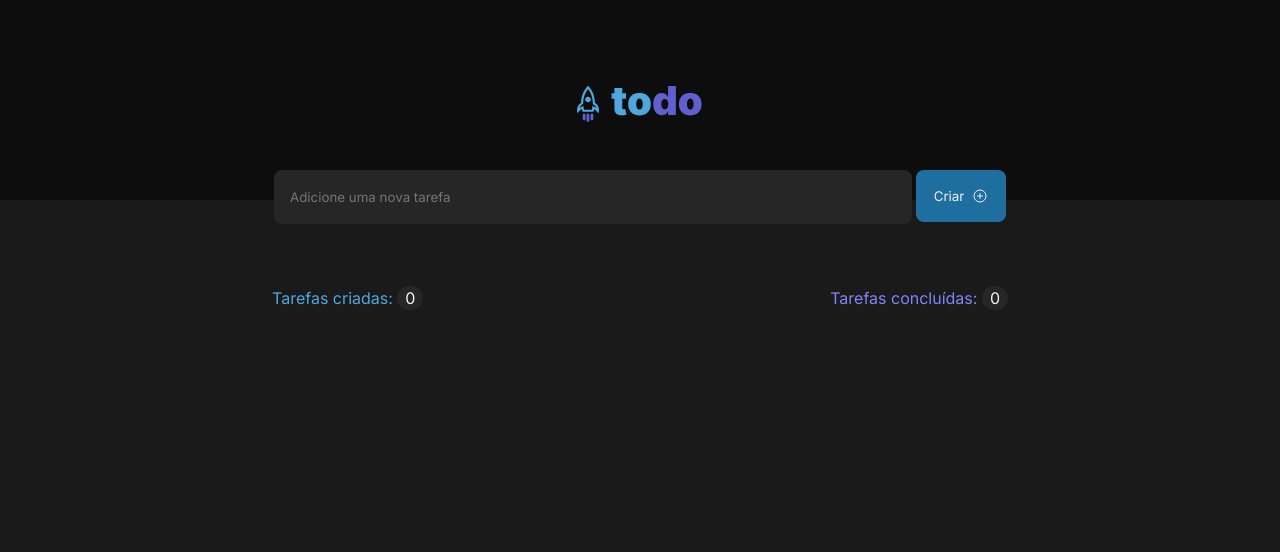
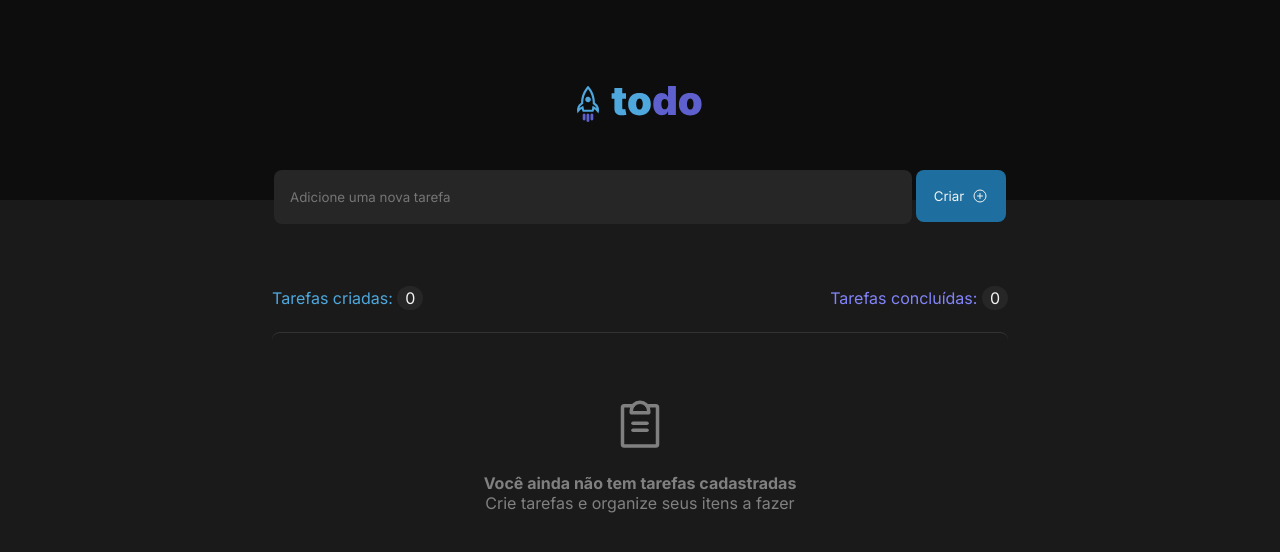
Before and after one commit to thiagohrcosta/Ignite-Todo-Typescript, a React (Vite) app: page / in a window 1280 px wide. Shown: the top 552 px of the page. Built offline with nearby package versions, Linux system fonts and the light colour scheme.

Commit message:
Adding first styles to empty tasks

```diff
--- a/src/components/Tasks/Tasks.module.css
+++ b/src/components/Tasks/Tasks.module.css
@@ -64,9 +64,36 @@
 
   border-radius: 999px;
 
-
 }
 
 .tasksInformation p:last-child {
   color: var(--purple-500);
 }
+
+.tasksList {
+  margin-top: 24px;
+  width: 736px;
+  border-top: 1px solid var(--gray-400);
+  border-radius: 8px;
+
+  display: flex;
+  flex-direction: column;
+  justify-content: center;
+  align-items: center;
+  text-align: center;
+}
+
+.taskIcon {
+  margin: 64px 0 16px;
+  color: var(--gray-300);
+}
+
+.tasksList p {
+  color: var(--gray-300);
+  font-weight: 700;
+}
+
+.tasksList span {
+  color: var(--gray-300);
+  font-weight: 400;
+}
--- a/src/components/Tasks/Tasks.tsx
+++ b/src/components/Tasks/Tasks.tsx
@@ -1,7 +1,10 @@
-import { PlusCircle } from "phosphor-react";
+import { PlusCircle, ClipboardText } from "phosphor-react";
+import { useState } from "react";
 import styles from "./Tasks.module.css";
 
 export function Tasks(){
+  const [tasks, setTasks] = useState([]);
+
   return (
     <div className={styles.tasksContainer}>
       <div className={styles.tasksHeader}>
@@ -21,7 +24,17 @@ export function Tasks(){
       </div>
 
       <div className={styles.tasksList}>
-
+        {
+          tasks.length < 1 ? (
+            <div>
+              <ClipboardText size={56}  className={styles.taskIcon} />
+              <p>Você ainda não tem tarefas cadastradas</p>
+              <span>Crie tarefas e organize seus itens a fazer</span>
+            </div>
+          ) : (
+            <h1></h1>
+          )
+        }
       </div>
     </div>
   )
```
